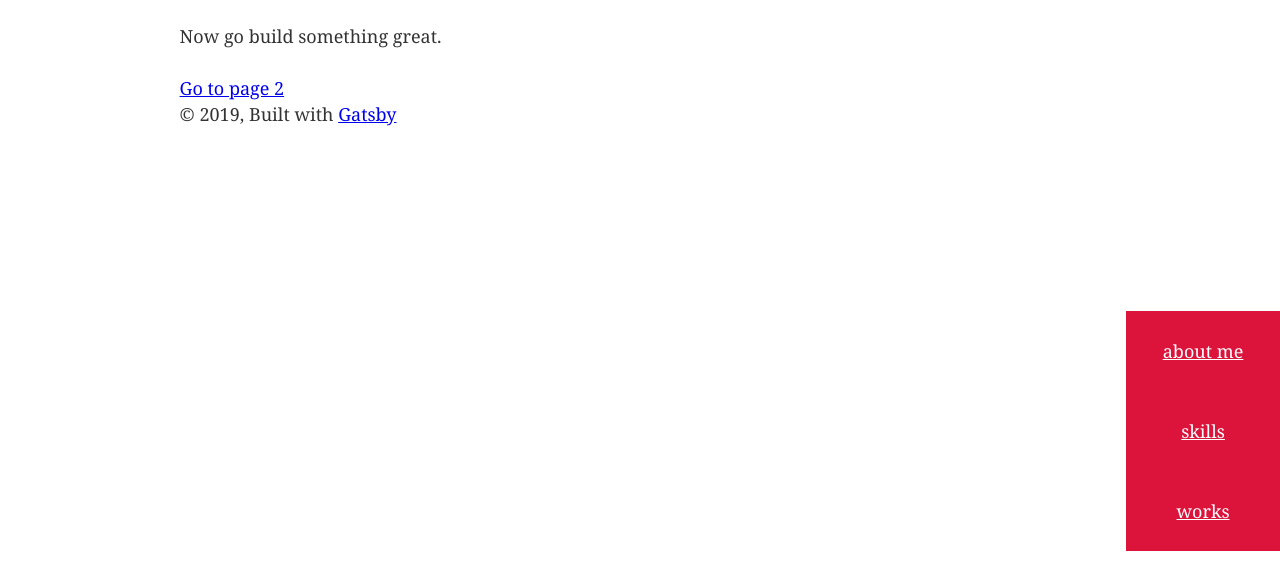
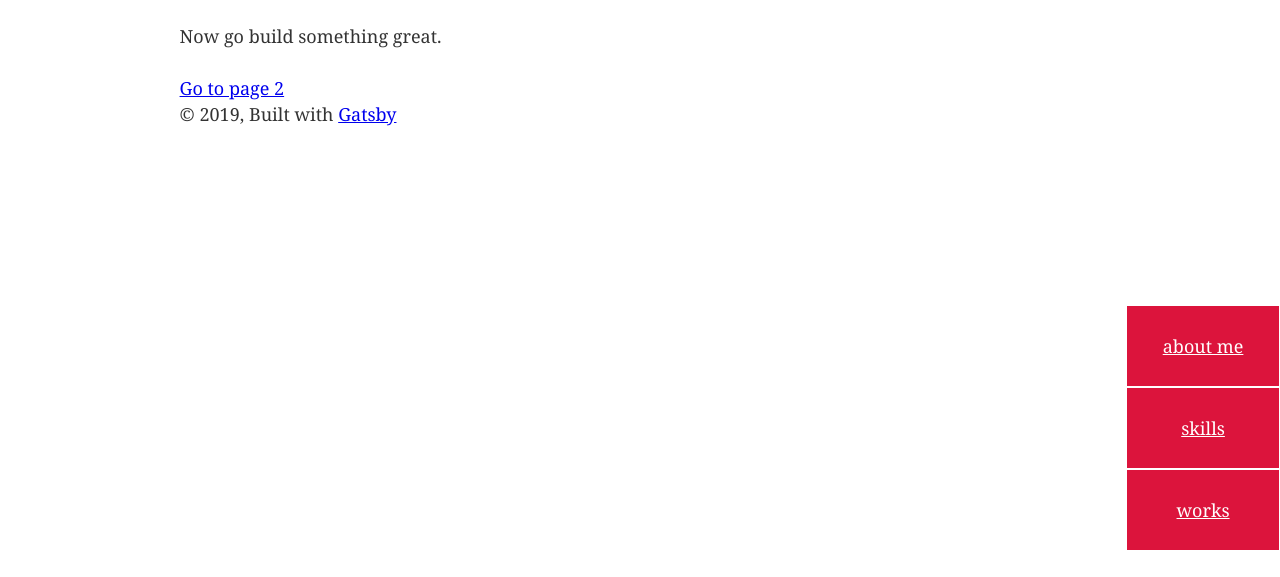
Before and after one commit to lucky-four-leaf-4/mysite-gatsby, a Gatsby site: page / in a window 1280 px wide. Shown: the part 223-800 px from the top of the page. Built offline with nearby package versions, Linux system fonts and the light colour scheme; Gatsby itself is replaced by a stand-in of ours.

Commit message:
Update gnavi.module.css
border add

```diff
--- a/src/components/gnavi.module.css
+++ b/src/components/gnavi.module.css
@@ -25,4 +25,6 @@
   margin:0;
   color:#fff;
   background-color: crimson;
+  border:1px solid #fff;
+  box-sizing: border-box;
 }
```
